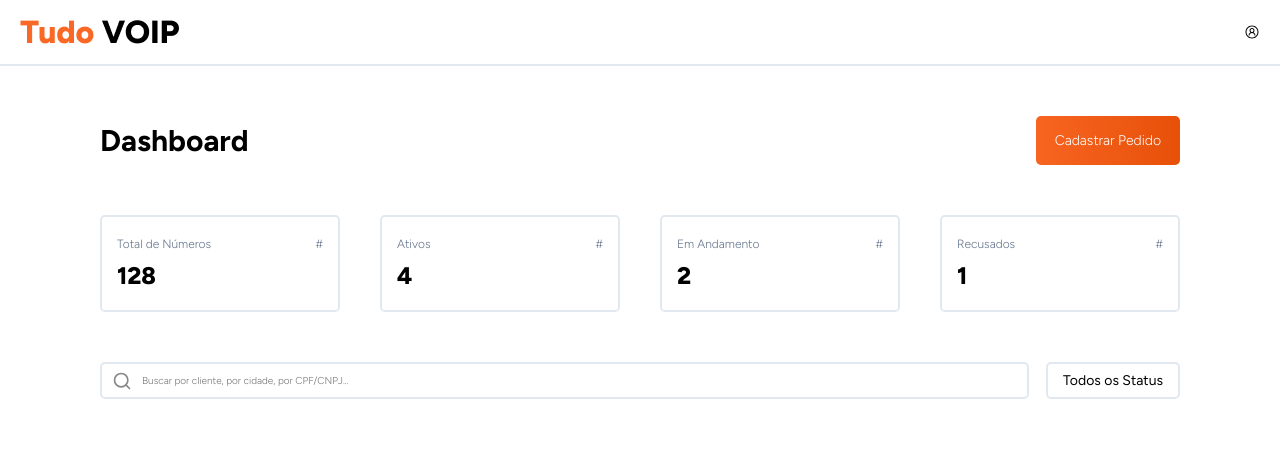
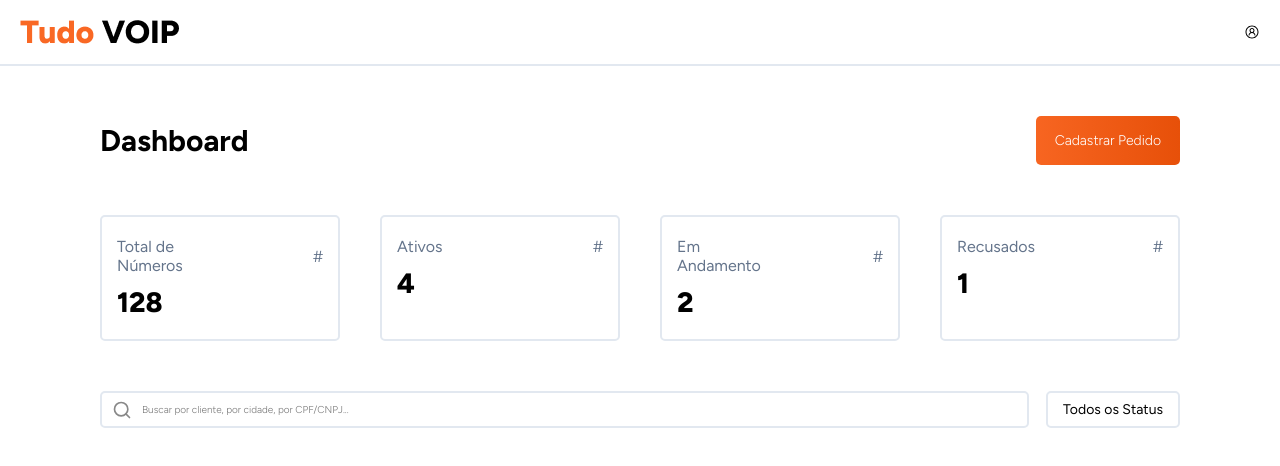
Before and after one commit to viitor14/front-tudo-voip, a React (Vite) app: page / in a window 1280 px wide. Shown: the top 466 px of the page. Built offline with nearby package versions, Linux system fonts and the light colour scheme.

Commit message:
ajuste no tamanho das boxs

```diff
--- a/src/components/InfoDashboard/styled.js
+++ b/src/components/InfoDashboard/styled.js
@@ -8,10 +8,10 @@ export const BoxInfo = styled.div`
   padding: 20px 15px;
   border-radius: 5px;
   border: 2px solid ${borderColor};
-  width: 280px;
+  width: 100%;
 
   .infoNumber {
-    font-size: 24px;
+    font-size: 28px;
     font-weight: 800;
   }
 `;
@@ -23,8 +23,8 @@ export const InfoTitle = styled.div`
   gap: 100px;
 
   p {
-    font-size: 12px;
-    font-weight: 300;
+    font-size: 16px;
+    font-weight: 400;
     color: rgba(100, 116, 139, 1);
   }
 `;
```
